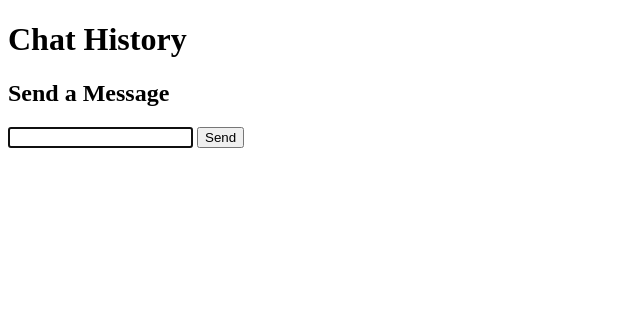
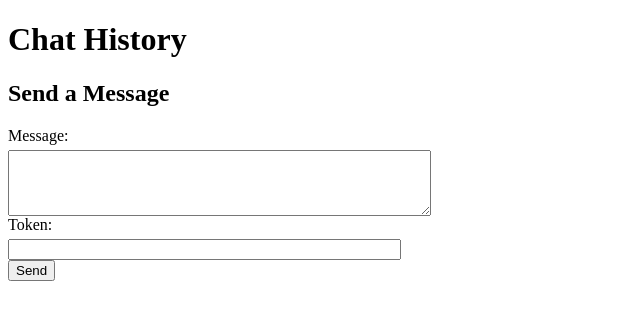
Before and after one commit to Python-beginner-2023/BotMate, a Flask app: page / in a window 1280 px wide. Shown: the top 320 px of the page, without its empty margins (0-640 px from the left). Run offline with Flask 2, Linux system fonts and the light colour scheme.

Commit message:
UPDATE：修改为方便同学们填写api key

```diff
--- a/app.py
+++ b/app.py
@@ -1,10 +1,13 @@
+# pylint: disable=missing-module-docstring
+# pylint: disable=missing-class-docstring
+# pylint: disable=missing-function-docstring
+
 import os
 
 import openai
 from flask import Flask, redirect, render_template, request, url_for
 
 app = Flask(__name__)
-openai.api_key = os.environ["OPENAI_API_KEY"]
 message_list = [{"role": "system", "content": "You are a helpful assistant."}]
 chat_history = []
 
@@ -16,6 +19,9 @@ def index():
 
 @app.route("/chat", methods=["POST"])
 def chat():
+    token = request.form["token"]
+    openai.api_key = token
+
     message = request.form["message"]
 
     message_list.append({"role": "user", "content": message})
@@ -27,7 +33,7 @@ def chat():
     )
 
     # 从 OpenAI API 的响应中提取回复内容
-    reply = completion.choices[0]['message']['content']
+    reply = completion.choices[0]['message']['content'] # type: ignore
 
     message_list.append({"role": "assistant", "content": reply})
 
--- a/templates/chat.html.jinja2
+++ b/templates/chat.html.jinja2
@@ -13,6 +13,21 @@
       .feedback {
         white-space: pre-wrap;
       }
+
+      label {
+        display: block;
+        margin-bottom: 5px;
+      }
+
+      input[type="text"], textarea {
+        display: block;
+        width: 52ch;
+      }
+
+      /* Add the following styles to change the background color of the message textarea when the form is submitting. */
+      #message.submitting {
+        background-color: #ccc;
+      }
     </style>
   </head>
 
@@ -27,11 +42,40 @@
       {% endfor %}
     </div>
     <h2>Send a Message</h2>
-  <form action="{{ url_for('chat') }}" method="post"
-    onsubmit="event.preventDefault(); document.querySelector('input[type=submit]').disabled=true; this.submit();">
-    <input type="text" name="message" autofocus>
-    <input type="submit" value="Send">
+    <form id="chat-form" action="{{ url_for('chat') }}" method="post">
+      <label for="message">Message:</label>
+      <textarea id="message" name="message" rows="4"></textarea>
+      <label for="token">Token:</label>
+      <input type="text" id="token" name="token">
+      <input type="submit" value="Send" id="submit-button">
     </form>
+    <script>
+      // Retrieve the saved token value from local storage and set it as the value of the token input.
+      const savedToken = localStorage.getItem("token");
+      if (savedToken) {
+        document.getElementById("token").value = savedToken;
+      }
+
+      // Handle form submission when Shift + Enter is pressed in the message textarea.
+      document.getElementById("message").addEventListener("keydown", function(event) {
+        if (event.shiftKey && event.keyCode === 13) {
+          event.preventDefault();
+          document.getElementById("submit-button").disabled = true;
+          document.getElementById("message").classList.add("submitting"); // Add the "submitting" class to the message textarea.
+          document.getElementById("chat-form").submit();
+        }
+      });
+
+      // Save the token value to local storage whenever it changes.
+      document.getElementById("token").addEventListener("input", function(event) {
+        localStorage.setItem("token", event.target.value);
+      });
+
+      // Add an event listener for the "submit" event of the form.
+      document.getElementById("chat-form").addEventListener("submit", function() {
+        document.getElementById("message").classList.remove("submitting"); // Remove the "submitting" class from the message textarea.
+      });
+    </script>
   </body>
 
 </html>
```
Lines whose indentation alone changed are shown as unchanged.
